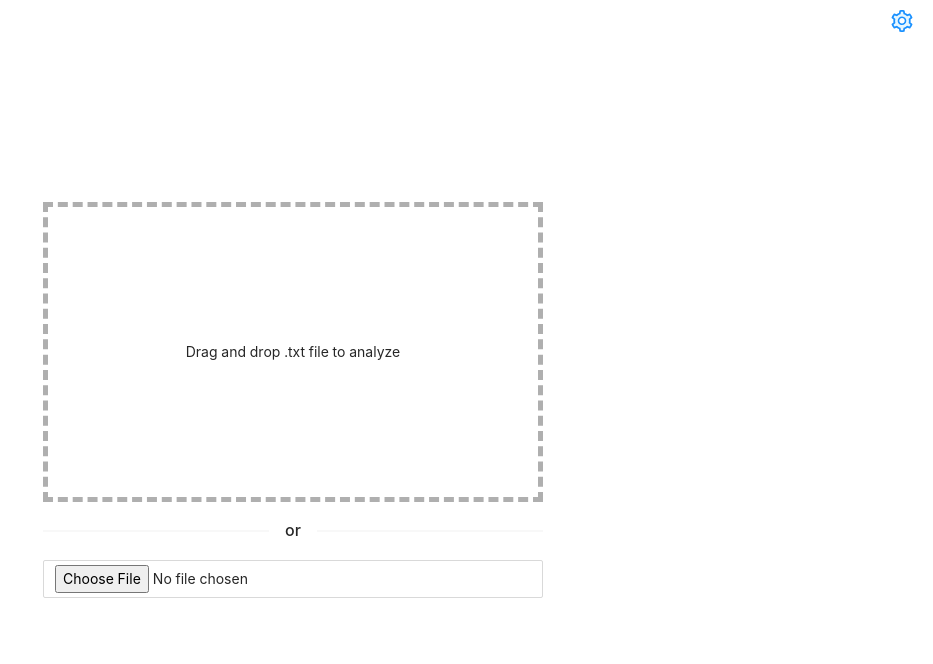
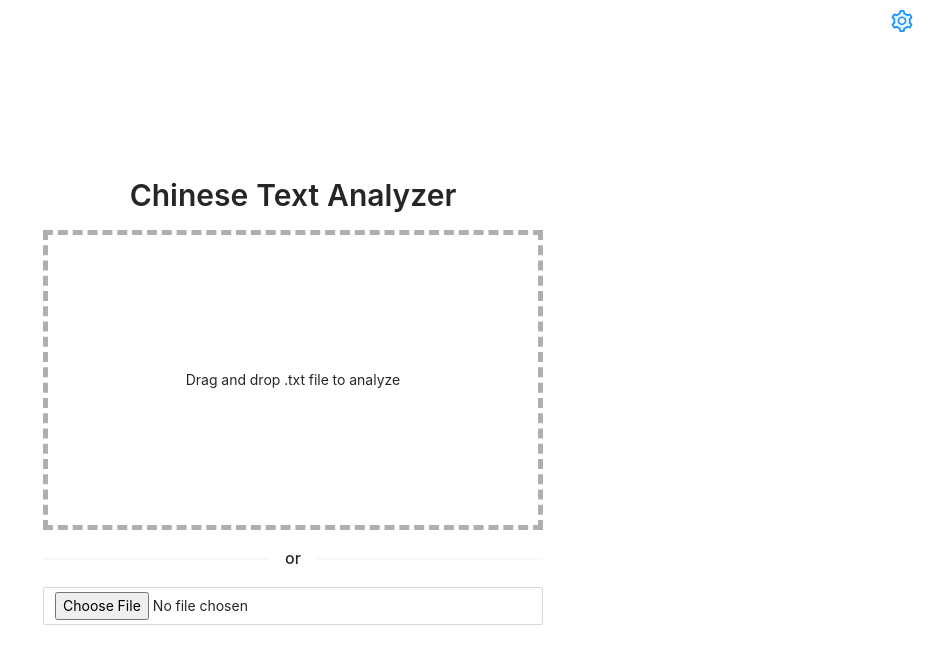
Before and after one commit to dimusic/chinese-text-analyzer, a React (Vite) app in the folder web-app/: page / in a window 1280 px wide. Shown: the top 664 px of the page, without its empty margins (347-1280 px from the left). Built offline with nearby package versions, Linux system fonts and the light colour scheme.

Commit message:
Add page title

```diff
--- a/web-app/src/pages/text-analyzer/text-analyzer-wasm.page.tsx
+++ b/web-app/src/pages/text-analyzer/text-analyzer-wasm.page.tsx
@@ -117,6 +117,7 @@ function TextAnalyzerWasmPage() {
                 justifyContent: 'center',
                 alignItems: 'center',
             }}>
+                <Typography.Title level={2}>Chinese Text Analyzer</Typography.Title>
                 <div style={{
                     display: 'flex',
                     justifyContent: 'center',
```
